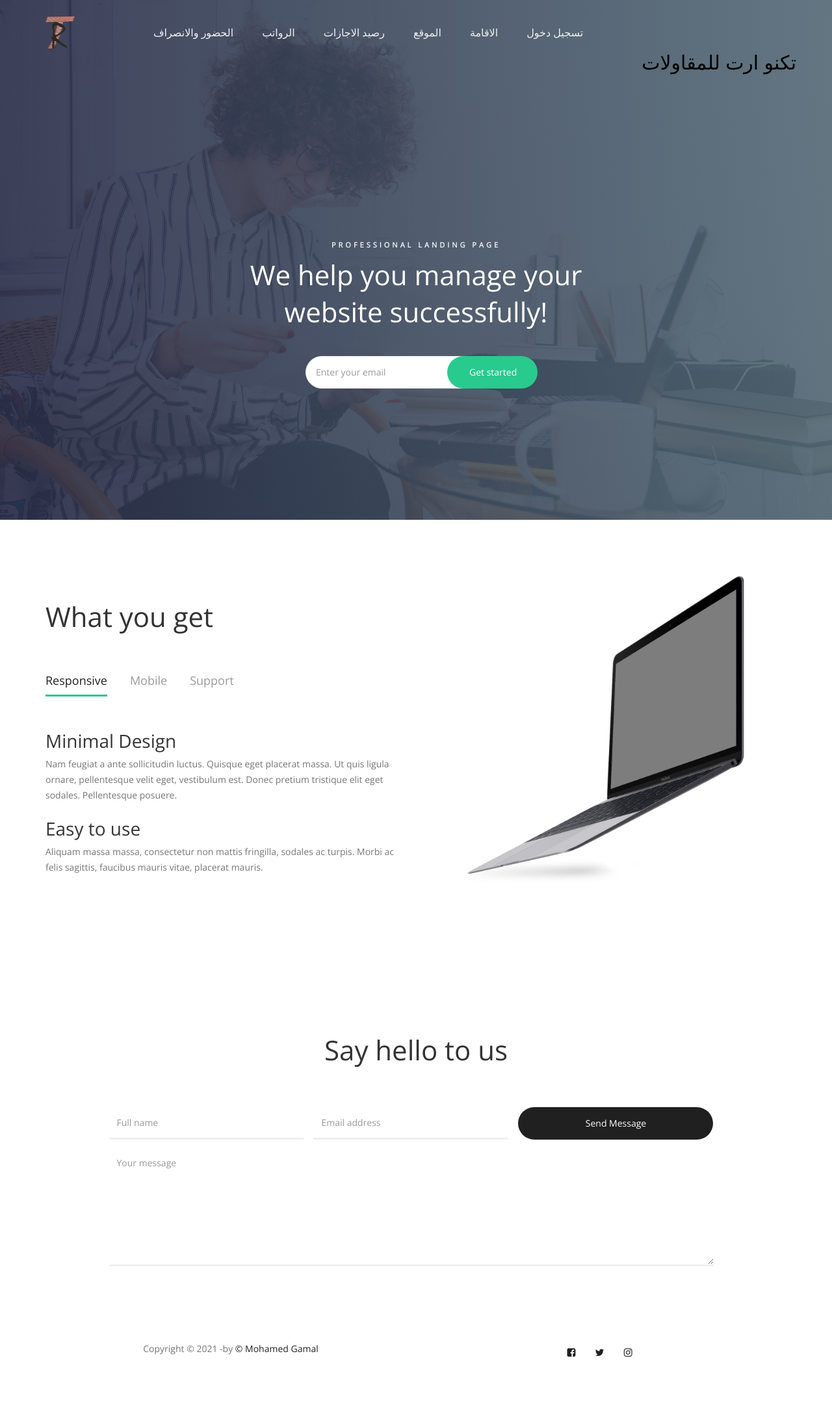
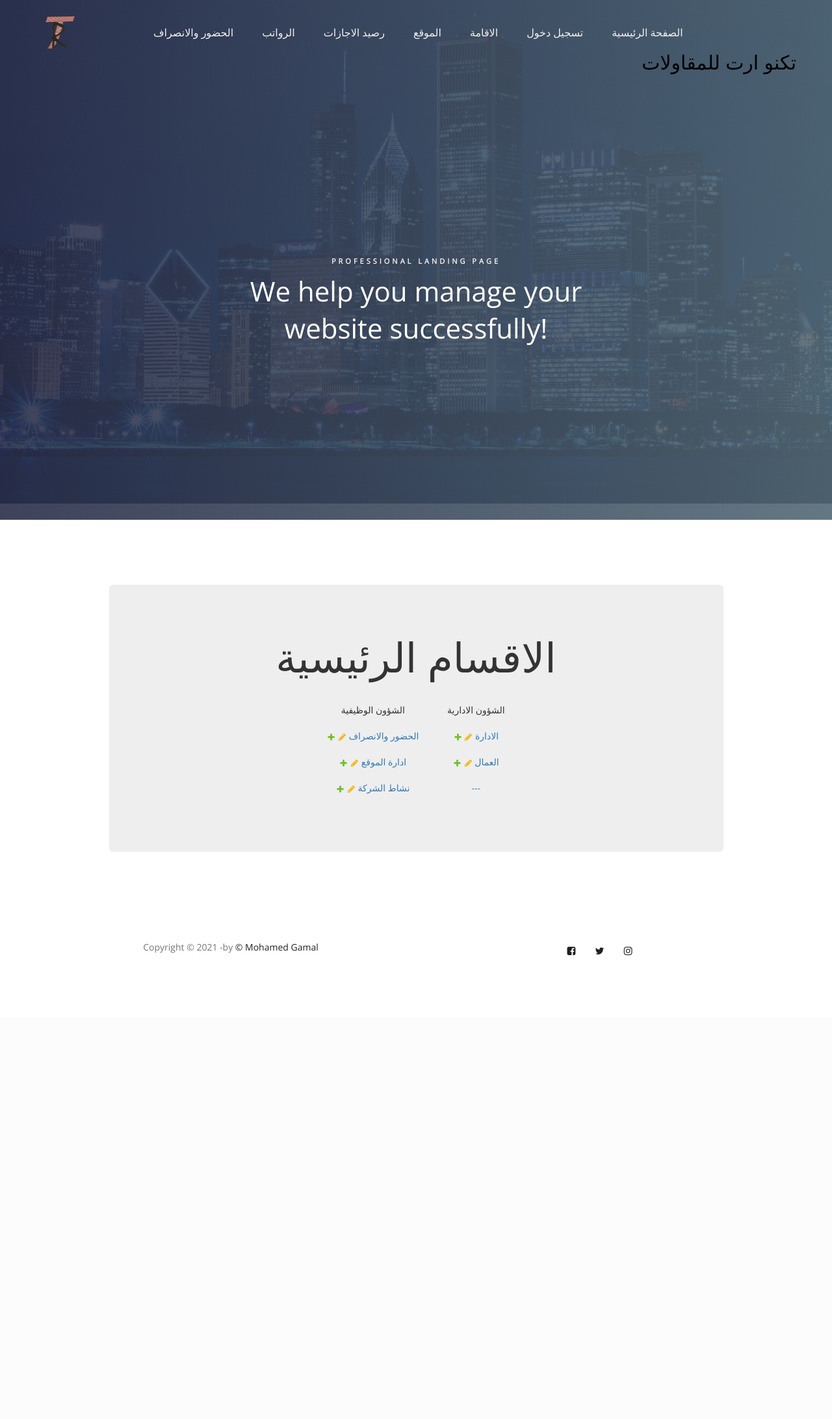
Before and after one commit to mohamedgamalmoha/Company-Management-System-, a Django app: page / in a window 1280 px wide. Shown: the whole page at 65% size. After the commit the page ends 1471 px from the top, so only its background shows below. Run offline with Django 3.2, Linux system fonts and the light colour scheme; some libraries are stand-ins or nearby versions.

Commit message:
Home page

```diff
--- a/affairs/admin.py
+++ b/affairs/admin.py
@@ -64,6 +64,7 @@ class VacationsAdmin(admin.ModelAdmin):
     list_display = ('username', 'start_date', 'end_date', 'get_duration_in_days')
     readonly_fields = ('get_duration_in_days', )
     autocomplete_fields = ('worker', )
+    list_filter = ('start_date', 'end_date')
 
     def get_readonly_fields(self, request, obj=None):
         return super().get_readonly_fields(request, obj) if obj else ()
@@ -81,7 +82,7 @@ class MonthAdmin(admin.ModelAdmin):
     inlines = (DayInlineAdmin, )
     search_fields = ('worker__name', 'activity__name')
     autocomplete_fields = ('worker', )
-    list_filter = ('activity__name', 'month')
+    list_filter = ('activity__name', 'month', 'year')
     fieldsets = (
         ('المعلومات الاساسية',
          {'fields': ('worker', 'activity', 'month',)}
--- a/templates/base/nav.html
+++ b/templates/base/nav.html
@@ -25,6 +25,7 @@
                          <li><a href="{% url 'accounts:logout' %}" class="smoothScroll">تسجيل خروج</a></li>
                      {% else %}
                          <li><a href="{% url 'accounts:login' %}" class="smoothScroll">تسجيل دخول</a></li>
+                         <li><a href="{% url 'affairs:home' %}" class="smoothScroll">الصفحة الرئيسية</a></li>
                      {% endif %}
                 </ul>
                 <ul class="nav navbar-nav navbar-right">
--- a/templates/home.html
+++ b/templates/home.html
@@ -1,6 +1,5 @@
 {% extends 'base.html' %}
-{% load static %}
-
+{% load  static %}
 {% block content %}
 <!-- FEATURE -->
 <section id="home" data-stellar-background-ratio="0.5">
@@ -11,72 +10,6 @@
                     <div class="home-info">
                          <h3>professional landing page</h3>
                          <h1>We help you manage your website successfully!</h1>
-                         <form action="" method="get" class="online-form">
-                              <input type="email" name="email" class="form-control" placeholder="Enter your email" required="">
-                              <button type="submit" class="form-control">Get started</button>
-                         </form>
-                    </div>
-               </div>
-          </div>
-     </div>
-</section>
-
-
-<!-- FEATURE -->
-<section id="feature" data-stellar-background-ratio="0.5">
-     <div class="container">
-          <div class="row">
-               <div class="col-md-12 col-sm-12">
-                    <div class="section-title">
-                         <h1>What you get</h1>
-                    </div>
-               </div>
-               <div class="col-md-6 col-sm-6">
-                    <ul class="nav nav-tabs" role="tablist">
-                         <li class="active"><a href="#tab01" aria-controls="tab01" role="tab" data-toggle="tab">Responsive</a></li>
-                         <li><a href="#tab02" aria-controls="tab02" role="tab" data-toggle="tab">Mobile</a></li>
-                         <li><a href="#tab03" aria-controls="tab03" role="tab" data-toggle="tab">Support</a></li>
-                    </ul>
-                    <div class="tab-content">
-                         <div class="tab-pane active" id="tab01" role="tabpanel">
-                              <div class="tab-pane-item">
-                                   <h2>Minimal Design</h2>
-                                   <p>Nam feugiat a ante sollicitudin luctus. Quisque eget placerat massa. Ut quis ligula ornare, pellentesque velit eget, vestibulum est. Donec pretium tristique elit eget sodales. Pellentesque posuere.</p>
-                              </div>
-                              <div class="tab-pane-item">
-                                   <h2>Easy to use</h2>
-                                   <p>Aliquam massa massa, consectetur non mattis fringilla, sodales ac turpis. Morbi ac felis sagittis, faucibus mauris vitae, placerat mauris.</p>
-                              </div>
-                         </div>
-                         <div class="tab-pane" id="tab02" role="tabpanel">
-                              <div class="tab-pane-item">
-                                   <h2>Compatible Browsers</h2>
-                                   <p>Nam maximus elit a metus luctus, a faucibus magna mattis. Ut malesuada viverra iaculis. Nunc euismod sit amet neque a tincidunt.</p>
-                              </div>
-                              <div class="tab-pane-item">
-                                   <h2>User Friendly</h2>
-                                   <p>Maecenas maximus velit lorem, quis pharetra turpis fringilla id. Vestibulum tempor facilisis efficitur. Sed nec nisi sit amet nibh pellentesque elementum.</p>
-                              </div>
-                              <div class="tab-pane-item">
-                                   <h2>HTML5 & CSS3</h2>
-                                   <p>In viverra ipsum ornare sapien rhoncus ullamcorper. Vivamus vitae risus ac mi vehicula sagittis. Nulla dictum magna sit amet pharetra aliquam.</p>
-                              </div>
-                         </div>
-                         <div class="tab-pane" id="tab03" role="tabpanel">
-                              <div class="tab-pane-item">
-                                   <h2>Quick Support</h2>
-                                   <p>Mauris rutrum est at fringilla pulvinar. Nam ligula urna, lobortis non scelerisque vel, molestie eu massa. Nullam mattis elit at tortor accumsan.</p>
-                              </div>
-                              <div class="tab-pane-item">
-                                   <h2>Managed Stuffs</h2>
-                                   <p>Quisque ullamcorper sem quis sapien cursus efficitur. Sed id sodales ipsum. Morbi eleifend tempus erat sit amet vehicula. Nulla at posuere tellus, non mattis erat. Nulla id massa gravida.</p>
-                              </div>
-                         </div>
-                    </div>
-               </div>
-               <div class="col-md-6 col-sm-6">
-                    <div class="feature-image">
-                         <img src="{% static 'images/feature-mockup.png' %}" class="img-responsive" alt="Thin Laptop">
                     </div>
                </div>
           </div>
@@ -88,25 +21,57 @@
      <div class="container">
           <div class="row">
                <div class="col-md-offset-1 col-md-10 col-sm-12">
-                    <form id="contact-form" role="form" action="" method="post">
-                         <div class="section-title">
-                              <h1>Say hello to us</h1>
+                    <div class="jumbotron jumbotron-fluid">
+                         <div class="container">
+                              <h1 class="display-4">الاقسام الرئيسية</h1>
+
+                              <div class="card border-primary mb-3" style="max-width: 18rem; display: inline-block; margin: 20px;;">
+                                   <div class="card-header">الشؤون الوظيفية</div>
+                                   <div class="card-body text-primary">
+                                        <div class="container" style="display: inline;">
+                                             <a href="{% url 'admin:affairs_month_add' %}"><img src="{% static 'admin/img/icon-addlink.svg' %}" style="height10px; width10px"></a>
+                                             <a href="{% url 'admin:affairs_month_changelist' %}"><img src="{% static 'admin/img/icon-changelink.svg' %}" style="height10px; width10px"></a>
+                                             <h5 class="card-title" style="display: inline;">الحضور والانصراف</h5>
+                                        </div>
+                                        <div class="container" style="display: inline;">
+                                             <a href="{% url 'admin:affairs_location_add' %}"><img src="{% static 'admin/img/icon-addlink.svg' %}" style="height10px; width10px"></a>
+                                             <a href="{% url 'admin:affairs_location_changelist' %}"><img src="{% static 'admin/img/icon-changelink.svg' %}" style="height10px; width10px"></a>
+                                             <h5 class="card-title" style="display: inline;">ادارة الموقع</h5>
+                                        </div>
+                                        <div class="container" style="display: inline;">
+                                             <a href="{% url 'admin:affairs_activity_add' %}"><img src="{% static 'admin/img/icon-addlink.svg' %}" style="height10px; width10px"></a>
+                                             <a href="{% url 'admin:affairs_activity_changelist' %}"><img src="{% static 'admin/img/icon-changelink.svg' %}" style="height10px; width10px"></a>
+                                             <h5 class="card-title" style="display: inline;">نشاط الشركة</h5>
+                                        </div>
+                                   </div>
+                              </div>
+
+                              <div class="card border-primary mb-3" style="max-width: 18rem; display: inline-block; margin: 20px;;">
+                                   <div class="card-header">الشؤون الادارية</div>
+                                   <div class="card-body text-primary">
+                                        <div class="container" style="display: inline;">
+                                             <a href="{% url 'admin:accounts_user_add' %}"><img src="{% static 'admin/img/icon-addlink.svg' %}" style="height10px; width10px"></a>
+                                             <a href="{% url 'admin:accounts_user_changelist' %}"><img src="{% static 'admin/img/icon-changelink.svg' %}" style="height10px; width10px"></a>
+                                             <h5 class="card-title" style="display: inline;">الادارة</h5>
+                                        </div>
+                                        <div class="container" style="display: inline;">
+                                             <a href="{% url 'admin:accounts_worker_add' %}"><img src="{% static 'admin/img/icon-addlink.svg' %}" style="height10px; width10px"></a>
+                                             <a href="{% url 'admin:accounts_worker_changelist' %}"><img src="{% static 'admin/img/icon-changelink.svg' %}" style="height10px; width10px"></a>
+                                             <h5 class="card-title" style="display: inline;">العمال</h5>
+                                        </div>
+                                         <div class="container" style="display: inline;">
+                                             <h5 class="card-title" style="display: inline;">---</h5>
+                                        </div>
+
+                                   </div>
+                              </div>
+
+
                          </div>
-                         <div class="col-md-4 col-sm-4">
-                              <input type="text" class="form-control" placeholder="Full name" name="name" required="">
-                         </div>
-                         <div class="col-md-4 col-sm-4">
-                              <input type="email" class="form-control" placeholder="Email address" name="email" required="">
-                         </div>
-                         <div class="col-md-4 col-sm-4">
-                              <input type="submit" class="form-control" name="send message" value="Send Message">
-                         </div>
-                         <div class="col-md-12 col-sm-12">
-                              <textarea class="form-control" rows="8" placeholder="Your message" name="message" required=""></textarea>
-                         </div>
-                    </form>
+                    </div>
                </div>
           </div>
      </div>
 </section>
+
 {% endblock %}
```
Also changed, not shown: static/images/home-bg--.jpg (added), static/images/home-bg.jpg.
